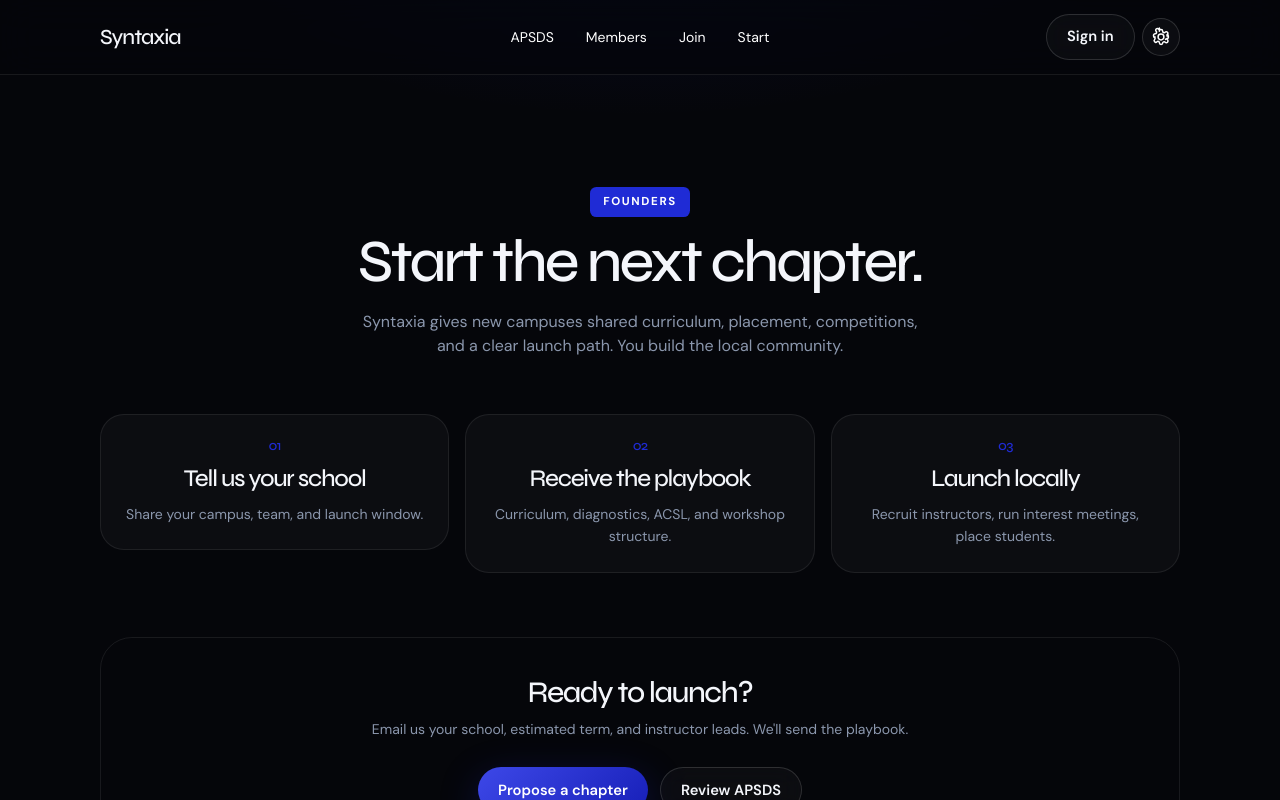
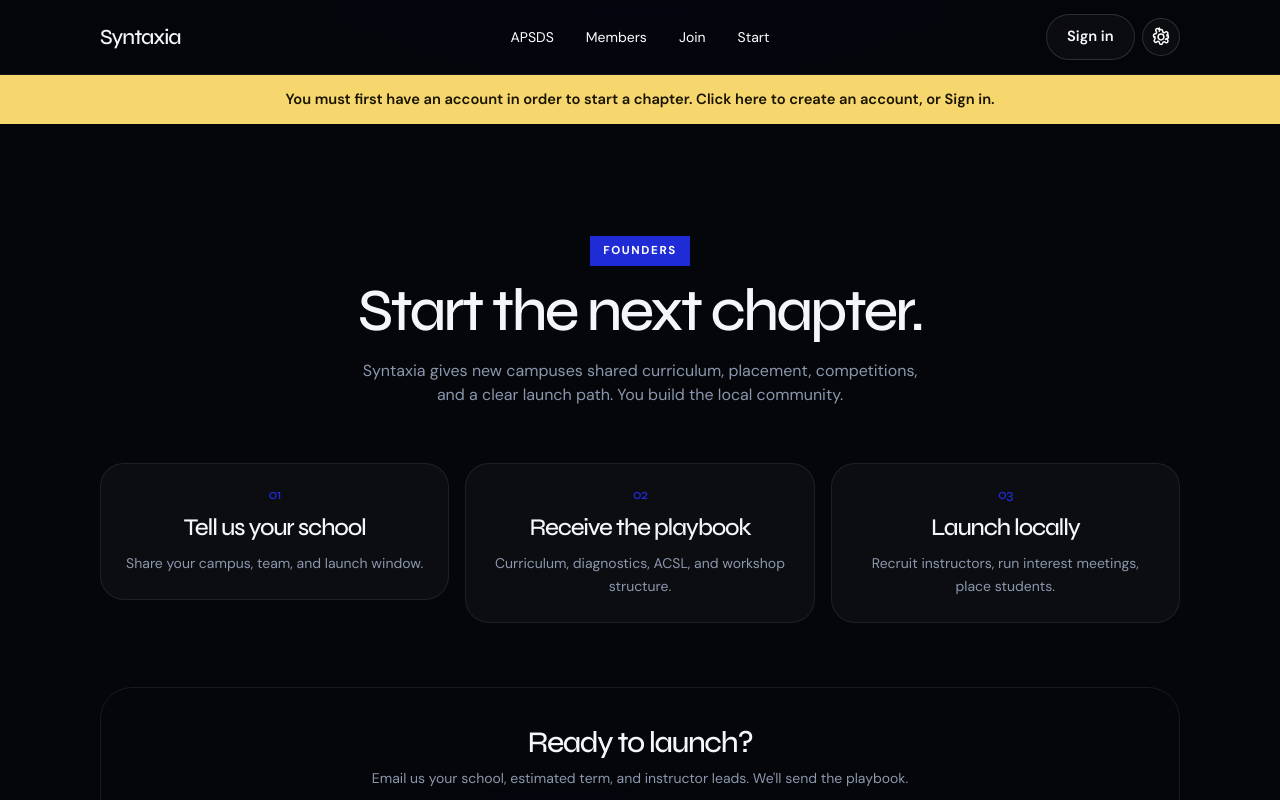
Before and after one commit to mittanshbhatia/Syntaxia, a Next.js app: page /start in a window 1280 px wide. Shown: the top 800 px of the page. Built offline with nearby package versions, Linux system fonts and the light colour scheme; no server answers.

Commit message:
Tighten layout polish: left dashboard label, SVG logo, square pills.
Center members/admin titles, clarify home CTAs and auth banners, and swap the APSDS mark to the Drive SVG.

```diff
--- a/app/admin/page.tsx
+++ b/app/admin/page.tsx
@@ -94,12 +94,14 @@
   return (
     <main className="container py-16 sm:py-20">
       <div className="flex flex-wrap items-start justify-between gap-4">
-        <div className="w-full text-center md:w-auto md:text-left">
-          <p className="eyebrow md:!mx-0">
+        <div className="w-full text-center">
+          <p className="eyebrow">
             {isExecutive ? "Executive access" : isDirector ? "Chapter director" : "Instructor"}
           </p>
-          <h1 className="display mt-3 text-4xl text-[var(--ink)] sm:text-5xl">Admin panel</h1>
-          <p className="mt-3 max-w-2xl text-sm text-[var(--muted)] md:mx-0 mx-auto">
+          <h1 className="mt-4 text-center text-sm font-bold uppercase tracking-[0.22em] text-[var(--ink)]">
+            Admin Panel
+          </h1>
+          <p className="mx-auto mt-3 max-w-2xl text-sm text-[var(--muted)]">
             {isExecutive
               ? "View every member profile, edit curriculum, and manage all chapters. Executives cannot be removed by chapter directors."
               : isDirector
--- a/app/apsds/page.tsx
+++ b/app/apsds/page.tsx
@@ -18,7 +18,7 @@
           <p className="eyebrow">Promoted by Syntaxia</p>
           <div className="mx-auto mt-8 flex justify-center">
             <Image
-              src="/brand/APSDS_Logo.png"
+              src="/brand/APSDS_Logo.svg"
               alt="APSDS"
               width={520}
               height={220}
--- a/app/dashboard/page.tsx
+++ b/app/dashboard/page.tsx
@@ -36,7 +36,7 @@
       {admin ? (
         <div className="admin-access-banner mb-8">
           Your account has admin access. Click{" "}
-          <Link href="/admin" className="underline underline-offset-4">
+          <Link href="/admin" className="font-semibold underline underline-offset-4 decoration-2">
             here
           </Link>{" "}
           to see more.
@@ -45,7 +45,7 @@
 
       <Reveal>
         <div className="flex flex-wrap items-center justify-between gap-3">
-          <p className="eyebrow">Dashboard</p>
+          <p className="eyebrow eyebrow-left">Dashboard</p>
           <SignOutButton />
         </div>
         <h1 className="display section-title mt-6 text-5xl text-[var(--ink)]">
--- a/app/globals.css
+++ b/app/globals.css
@@ -109,7 +109,7 @@
   max-width: 100%;
   margin-inline: auto;
   padding: 0.4rem 0.85rem;
-  border-radius: 0.4rem;
+  border-radius: 0;
   background: var(--brand);
   color: #ffffff;
   font-size: 0.72rem;
@@ -117,6 +117,10 @@
   letter-spacing: 0.14em;
   text-transform: uppercase;
   text-align: center;
+}
+
+.eyebrow-left {
+  margin-inline: 0;
 }
 
 .container {
--- a/app/join/page.tsx
+++ b/app/join/page.tsx
@@ -16,14 +16,15 @@
     <main>
       {!user ? (
         <div className="join-banner">
-          You must first have an account in order to join a chapter.{" "}
-          <Link href="/auth/sign-up" className="underline underline-offset-4">
-            Create an account
-          </Link>
-          {" · "}
-          <Link href="/auth/sign-in" className="underline underline-offset-4">
+          You must first have an account in order to join a chapter. Click{" "}
+          <Link href="/auth/sign-up" className="underline underline-offset-4 decoration-2">
+            here
+          </Link>{" "}
+          to create an account, or{" "}
+          <Link href="/auth/sign-in" className="underline underline-offset-4 decoration-2">
             Sign in
           </Link>
+          .
         </div>
       ) : null}
 
--- a/app/page.tsx
+++ b/app/page.tsx
@@ -24,11 +24,8 @@
           </Reveal>
           <Reveal delay={2}>
             <div className="hero-actions">
-              <Link href="/join" className="btn btn-ghost">
-                I want to join
-              </Link>
-              <Link href="/members" className="btn btn-primary">
-                I&apos;m already a member
+              <Link href="/join" className="btn btn-primary">
+                Join a chapter
               </Link>
               <Link href="/start" className="btn btn-ghost">
                 Start a chapter
--- a/app/start/page.tsx
+++ b/app/start/page.tsx
@@ -1,6 +1,7 @@
 import type { Metadata } from "next";
 import Link from "next/link";
 import { Reveal } from "@/components/Reveal";
+import { getSessionUser } from "@/lib/auth";
 import { startSteps, syntaxia } from "@/lib/content";
 
 export const metadata: Metadata = {
@@ -8,9 +9,26 @@
   description: "Launch an APSDS chapter with Syntaxia.",
 };
 
-export default function StartPage() {
+export default async function StartPage() {
+  const user = await getSessionUser();
+
   return (
-    <main className="container py-20 text-center sm:py-28">
+    <main>
+      {!user ? (
+        <div className="join-banner">
+          You must first have an account in order to start a chapter. Click{" "}
+          <Link href="/auth/sign-up" className="underline underline-offset-4 decoration-2">
+            here
+          </Link>{" "}
+          to create an account, or{" "}
+          <Link href="/auth/sign-in" className="underline underline-offset-4 decoration-2">
+            Sign in
+          </Link>
+          .
+        </div>
+      ) : null}
+
+      <div className="container py-20 text-center sm:py-28">
         <Reveal>
           <p className="eyebrow">Founders</p>
           <h1 className="display section-title mt-4 mx-auto max-w-3xl text-5xl text-[var(--ink)] sm:text-6xl">
@@ -30,7 +48,9 @@
                   {String(index + 1).padStart(2, "0")}
                 </p>
                 <h2 className="display relative z-10 mt-4 text-2xl text-[var(--ink)]">{step.title}</h2>
-              <p className="relative z-10 mt-3 text-sm leading-relaxed text-[var(--muted)]">{step.body}</p>
+                <p className="relative z-10 mt-3 text-sm leading-relaxed text-[var(--muted)]">
+                  {step.body}
+                </p>
               </article>
             </Reveal>
           ))}
@@ -55,6 +75,7 @@
             </div>
           </div>
         </Reveal>
+      </div>
     </main>
   );
 }
--- a/components/AuthForm.tsx
+++ b/components/AuthForm.tsx
@@ -149,7 +149,7 @@
             New here?{" "}
             <Link
               href="/auth/sign-up"
-              className="text-[var(--ink)] underline decoration-[var(--brand)] underline-offset-4"
+              className="text-[var(--ink)] underline underline-offset-4 decoration-2 decoration-[var(--brand)]"
             >
               Create an account
             </Link>
@@ -159,7 +159,7 @@
             Already have an account?{" "}
             <Link
               href="/auth/sign-in"
-              className="text-[var(--ink)] underline decoration-[var(--brand)] underline-offset-4"
+              className="text-[var(--ink)] underline underline-offset-4 decoration-2 decoration-[var(--brand)]"
             >
               Sign in
             </Link>
--- a/components/ChapterPicker.tsx
+++ b/components/ChapterPicker.tsx
@@ -76,9 +76,9 @@
 
   return (
     <div>
-      <div className="max-w-2xl">
+      <div className="mx-auto max-w-2xl text-center">
         <p className="eyebrow">Member access</p>
-        <h1 className="display mt-4 text-4xl text-white sm:text-5xl lg:text-6xl">
+        <h1 className="display section-title mt-4 text-4xl text-[var(--ink)] sm:text-5xl lg:text-6xl">
           Where are you from?
         </h1>
         <p className="mt-4 text-base leading-relaxed text-[var(--muted)] sm:text-lg">
@@ -88,11 +88,11 @@
         {!signedIn ? (
           <p className="mt-4 text-sm text-[var(--brand-soft)]">
             You need an account first.{" "}
-            <Link href="/auth/sign-in" className="underline underline-offset-4">
+            <Link href="/auth/sign-in" className="underline underline-offset-4 decoration-2">
               Sign in
             </Link>{" "}
             or{" "}
-            <Link href="/auth/sign-up" className="underline underline-offset-4">
+            <Link href="/auth/sign-up" className="underline underline-offset-4 decoration-2">
               create one
             </Link>
             .
```
Also changed, not shown: 1 other file (tests, documents, lock files or other folders). Lines whose indentation alone changed are shown as unchanged.
